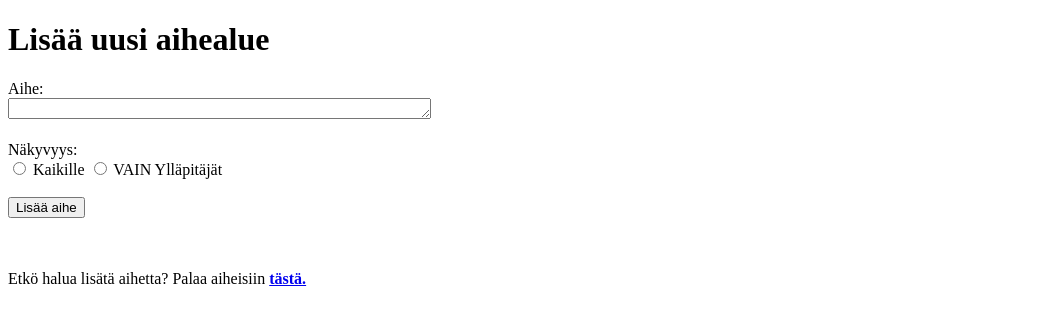
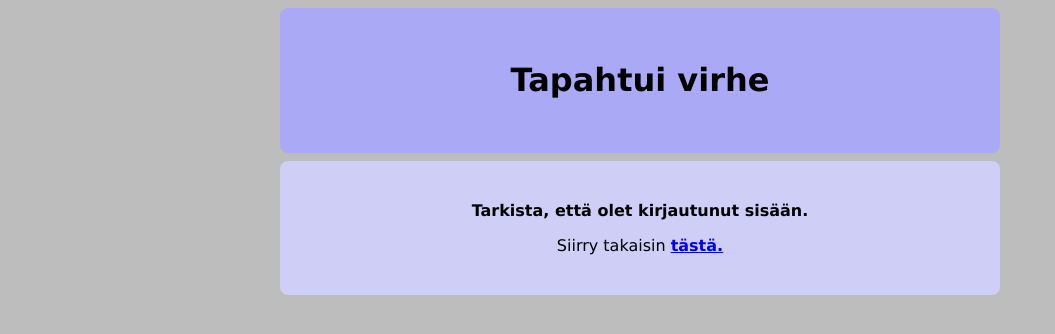
Before and after one commit to hhuuskon/messageboard, a Flask app: page /newtopic in a window 1280 px wide. Shown: the top 334 px of the page, without its empty margins (0-1055 px from the left). Run offline with Flask 2, Linux system fonts and the light colour scheme.

Commit message:
Includes layout, bug fixes and search function

```diff
--- a/routes.py
+++ b/routes.py
@@ -3,6 +3,7 @@ from flask import render_template, request, redirect, session
 import users
 import topics
 import messages
+from db import db
 
 @app.route("/", methods=["GET"])
 def index():
@@ -20,11 +21,11 @@ def signup():
         password_verif = request.form["password_verif"]
         role_id = request.form["role_id"]
         if password != password_verif:
-            return render_template("error.html", message="Salasanat eroavat toisistaan")
+            return render_template("error.html", get_back="/signup", message="Salasanat eroavat toisistaan")
         if users.signup(username, password, role_id):
             return redirect("/topics")
         else:
-            return render_template("error.html", message="Käyttäjätunnuksen tekemisessä meni jotain pieleen.")
+            return render_template("error.html", get_back="/signup", message="Käyttäjätunnuksen tekemisessä meni jotain pieleen.")
 
 
 @app.route("/login", methods=["GET", "POST"])
@@ -37,7 +38,7 @@ def login():
         if users.login(username, password):
             return redirect("/topics")
         else:
-            return render_template("error.html", message="Tarkista salasana ja tunnus")
+            return render_template("error.html", get_back="/login", message="Tarkista salasana ja tunnus")
 
 @app.route("/logout")
 def logout():
@@ -46,6 +47,9 @@ def logout():
 
 @app.route("/topics")
 def get_topics():
+    user_id = users.user_id()
+    if user_id == 0:
+        return render_template("error.html", get_back="/login", message="Tarkista, että olet kirjautunut sisään.")
     if not topics.get_topics():
         return render_template("topics.html", count=0)
     else:
@@ -54,6 +58,15 @@ def get_topics():
 
 @app.route("/newtopic", methods=["GET", "POST"])
 def new_topic():
+    allow = False
+    user_id = users.user_id()
+    if user_id == 0:
+        return render_template("error.html", get_back="/login", message="Tarkista, että olet kirjautunut sisään.")
+    if users.is_admin():
+        allow = True
+    if not allow:
+        return render_template("error.html", get_back="/topics", message="Vain ylläpitäjät pystyvät luomaan uusia aiheita. " \
+        "Tarkista, että olet kirjautunut sisään ylläpitäjänä.")
     if request.method == "GET":
         return render_template("/newtopic.html")
     if request.method == "POST":
@@ -62,25 +75,43 @@ def new_topic():
         if topics.new_topic(topic, visibility):
             return redirect("/topics")
         else:
-            return render_template("error.html", message="Tarkista, että olet kirjautunut sisään admin oikeuksilla")
+            return render_template("error.html", get_back="/login", message="Tarkista, että olet kirjautunut sisään")
 
-@app.route("/messages")
-def get_messages():
-    if not messages.get_messages():
-        return render_template("messages.html", count=0)
+@app.route("/messages/<int:id>")
+def get_messages(id):
+    user_id = users.user_id()
+    if user_id == 0:
+        return render_template("error.html", get_back="/login", message="Tarkista, että olet kirjautunut sisään")
+    if not messages.get_messages(id):
+        return render_template("messages.html", count=0, subject="test", message_id=id)
     else:
-        list = messages.get_messages()
-        return render_template("messages.html", count=len(list), messages=list)
+        list = messages.get_messages(id)
+        subject = list[0][4]
+        return render_template("messages.html", count=len(list), messages=list, subject=subject, message_id=id)
 
-@app.route("/newmessage", methods=["GET", "POST"])
-def new_message():
+@app.route("/newmessage/<int:id>", methods=["GET", "POST"])
+def new_message(id):
+    user_id = users.user_id()
+    if user_id == 0:
+        return render_template("error.html", get_back="/login", message="Tarkista, että olet kirjautunut sisään")
     if request.method == "GET":
-        return render_template("/newmessage.html")
+        return render_template("/newmessage.html", message_id=id)
     if request.method == "POST":
         message = request.form["new_message"]
         visibility = request.form["visibility"]
-        topic_id = request.form["topic_id"]
-        if messages.new_message(message, visibility, topic_id):
-            return redirect("/messages")
+        if messages.new_message(message, visibility, id):
+            return redirect(f"/messages/{id}")
         else:
-            return render_template("error.html", message="Tarkista, että olet kirjautunut sisään admin oikeuksilla")
+            return render_template("error.html", get_back="/login", message="Tarkista, että olet kirjautunut sisään")
+
+@app.route("/result")
+def result():
+    query = request.args["query"]
+    user_id = users.user_id()
+    if user_id == 0:
+        return render_template("error.html", get_back="/login", message="Tarkista, että olet kirjautunut sisään")
+    if not messages.search_messages(query):
+        return render_template("error.html", get_back="/topics", message="Tällä hakusanalla ei tuloksia.")
+    else:
+        list = messages.search_messages(query)
+        return render_template("result.html", count=len(list), messages=list)
--- /dev/null
+++ b/static/main.css
@@ -0,0 +1,46 @@
+body {
+    margin:auto;
+    max-width: 45em;
+    font-family:'Lucida Sans', 'Lucida Sans Regular', 'Lucida Grande', 'Lucida Sans Unicode', Geneva, Verdana, sans-serif;
+    background-color: #bdbdbd;
+}
+
+.header {
+    background-color: #A9A9F5;
+    text-align: center;
+    font-weight:  bold;
+    padding: 2em 1em;
+    font-size: 1em;
+    border-radius: .5em;
+    margin-top: .5em;
+}
+
+.content {
+    background-color: #CECEF6;
+    text-align: center;
+    padding: 1.5em 2em;
+    border-radius: .5em;
+    margin-top: .5em;
+}
+
+.search {
+    background-color: #A9A9F5;
+    padding: 1.5em 2em;
+    border-radius: .5em;
+    margin-top: .5em;
+
+}
+
+.message_content {
+    background-color: #CECEF6;
+    padding: 1.5em 2em;
+    border-radius: .5em;
+    margin-top: .5em;
+}
+
+.control {
+    background-color: #CECEF6;
+    padding: 1.5em 2em;
+    border-radius: .5em;
+    margin-top: .5em;
+}
--- a/templates/error.html
+++ b/templates/error.html
@@ -1,4 +1,13 @@
 <!DOCTYPE html>
-<p><b>{{ message }}</b></p>
-<br>
-<p>Siirry takaisin pääsivulle <b><a href="/login"> tästä.</a></b></p>
+<link rel="stylesheet" href="/static/main.css">
+<meta name="viewport" content="width=device-width, initial-scale=1">
+<body>
+    <title>Error</title>
+    <div class="header">
+        <h1>Tapahtui virhe</h1>
+    </div>
+    <div class="content">
+        <p><b>{{ message }}</b></p>
+    <p>Siirry takaisin <b><a href={{ get_back }}> tästä.</a></b></p>
+    </div>
+</body>
--- a/templates/newtopic.html
+++ b/templates/newtopic.html
@@ -1,7 +1,13 @@
 <!DOCTYPE html>
+<link rel="stylesheet" href="/static/main.css">
+<meta name="viewport" content="width=device-width, initial-scale=1">
+<body>
     <title>New topic</title>
+    <div class="header">
     <h1>Lisää uusi aihealue</h1>
+    </div>
     <form action="/newtopic" method="POST">
+    <div class="content">
     Aihe:
     <br>
     <textarea name="new_topic" rows="1" cols="50"></textarea>
@@ -17,3 +23,5 @@ Näkyvyys:
     </form>
     <br><br>
     <p>Etkö halua lisätä aihetta? Palaa aiheisiin <b><a href="/topics">tästä.</a></b></p>
+    </div>
+</body>
--- a/topics.py
+++ b/topics.py
@@ -2,7 +2,7 @@ from db import db
 import users
 
 def get_topics():
-    sql = "SELECT T.subjects, U.username, T.sent_at FROM topics T, users U " \
+    sql = "SELECT T.subjects, U.username, T.sent_at, T.id FROM topics T, users U " \
         "WHERE T.user_id=U.id ORDER BY T.sent_at"
     result = db.session.execute(sql)
     fetch_topics = result.fetchall()
--- a/users.py
+++ b/users.py
@@ -23,7 +23,6 @@ def login(username, password):
     sql = "SELECT username, id, password, role_id FROM users WHERE username=:username"
     result = db.session.execute(sql, {"username":username})
     user = result.fetchone()
-
     if not user:
         return False
     else:
@@ -34,3 +33,14 @@ def login(username, password):
             return True
         else:
             return False
+
+def is_admin():
+    sql = "SELECT U.role_id FROM users U WHERE U.id=:user_id"
+    result = db.session.execute(sql, {"user_id":user_id()})
+    role_id = result.fetchone()
+    secret_key = role_id.role_id
+    print(role_id.role_id)
+    if secret_key == 2:
+        return True
+    else:
+        return False
```
Also changed, not shown: messages.py (+14 -3 lines), templates/login.html (+11 -1 lines), templates/messages.html (+24 -4 lines), templates/newmessage.html (+12 -9 lines), templates/result.html (+30 -3 lines), templates/signup.html (+9 -0 lines), templates/topics.html (+28 -4 lines). Lines whose indentation alone changed are shown as unchanged.
